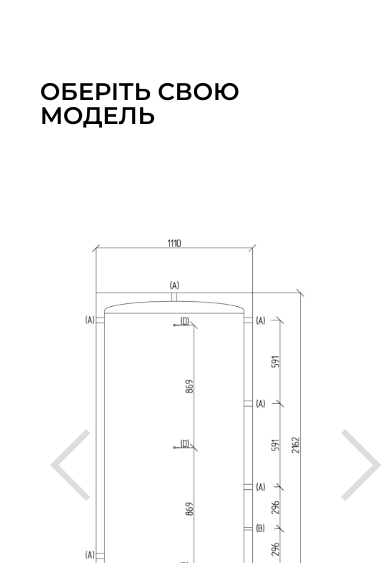
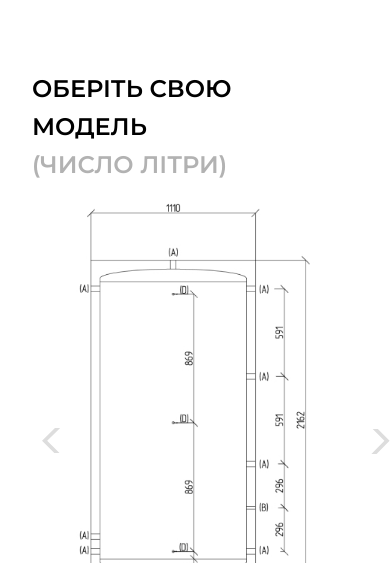
Before and after one commit to zhurakovska/welder-website, a website built with Parcel: page src/index.html in a window 390 px wide. Shown: the part 2548-3111 px from the top of the page. Built offline with nearby package versions, Linux system fonts and the light colour scheme.

Commit message:
add mobile model

```diff
--- a/src/partials/model-slider.html
+++ b/src/partials/model-slider.html
@@ -1,6 +1,8 @@
 <section class="model">
   <div class="container">
-    <h2 class="model-title text">Оберіть свою модель</h2>
+    <h2 class="model-title text">
+      Оберіть свою модель <span class="model-title-accent">(число літри)</span>
+    </h2>
 
     <div class="swiper-list">
       <div class="slider">
@@ -42,10 +44,18 @@
         </div>
       </div>
       <button class="custom-prev-arrow" type="button">
-        <img src="./icons/prev-arrow.svg" alt="arrow" />
+        <img
+          src="./icons/prev-arrow.svg"
+          class="custom-prev-arrow-icon"
+          alt="arrow"
+        />
       </button>
       <button class="custom-next-arrow" type="button">
-        <img src="./icons/next-arrow.svg" alt="arrow" />
+        <img
+          src="./icons/next-arrow.svg"
+          class="custom-prev-arrow-icon"
+          alt="arrow"
+        />
       </button>
     </div>
   </div>
--- a/src/sass/layout/model-slider.scss
+++ b/src/sass/layout/model-slider.scss
@@ -1,9 +1,17 @@
 .model {
   padding-top: 106px;
   padding-bottom: 142px;
+
+  &-title {
+    line-height: 38px;
+
+    &-accent {
+      color: $grey-color;
+    }
+  }
 }
 
-.slider {
+.m .slider {
   display: flex;
   align-items: center;
 }
@@ -76,3 +84,35 @@
     margin-top: 6px;
   }
 }
+
+// @media (max-width: 768px) {
+
+//  }
+
+@media (max-width: 480px) {
+  .container {
+    padding: 0 32px;
+  }
+
+  .model {
+    padding-top: 74px;
+    padding-bottom: 92px;
+  }
+
+  .model-title {
+    max-width: 200px;
+  }
+
+  .custom-prev-arrow-icon {
+    width: 25px;
+    height: 25px;
+  }
+
+  .custom-next-arrow {
+    width: 25px;
+    height: 25px;
+  }
+  .slick-track {
+    min-height: 450px;
+  }
+}
```
